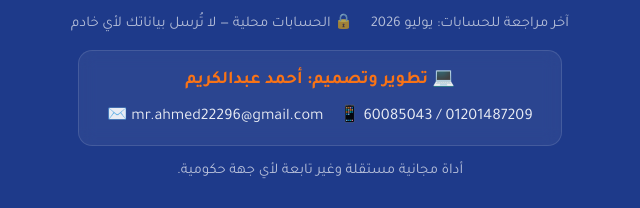
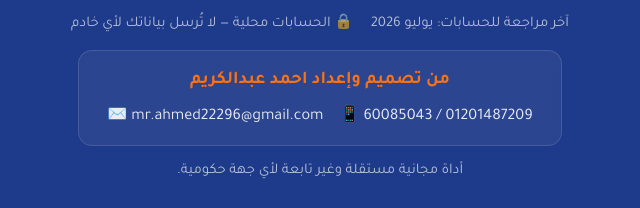
Before and after one commit to mrahmed22296-gif/Financial-calc, a plain HTML site: page index.html in a window 1280 px wide. Shown: the part 1891-2099 px from the top of the page, 320-960 px from the left. Drawn offline with Linux system fonts and the light colour scheme; no server answers.

Commit message:
Update developer attribution to من تصميم وإعداد احمد عبدالكريم

```diff
--- a/index.html
+++ b/index.html
@@ -2101,7 +2101,7 @@
   </div>
 
   <div class="developer-card">
-    <h4 id="footerDev">💻 تطوير وتصميم: أحمد عبدالكريم</h4>
+    <h4 id="footerDev">من تصميم وإعداد احمد عبدالكريم</h4>
     <div class="developer-contacts">
       <span>✉️ <a href="mailto:mr.ahmed22296@gmail.com">mr.ahmed22296@gmail.com</a></span>
       <span>📱 <a href="tel:60085043">60085043</a> / <a href="tel:01201487209">01201487209</a></span>
@@ -2208,7 +2208,7 @@ const i18n = {
     btnReceipt: "📄 مخالصة وإخلاء طرف",
     footerLaw: "برمجية حساب المستحقات وفق قانون العمل الكويتي رقم 6/2010",
     footerLawLink: "النص الرسمي للقانون (البوابة الحكومية)",
-    footerDev: "💻 تطوير وتصميم: أحمد عبدالكريم",
+    footerDev: "من تصميم وإعداد احمد عبدالكريم",
     unitDays: " يوم",
     unitKWD: " د.ك",
     yearText: "سنة",
@@ -2376,7 +2376,7 @@ const i18n = {
     btnReceipt: "📄 Settlement Receipt",
     footerLaw: "Indemnity Calculation Tool according to Kuwait Labor Law No. 6/2010",
     footerLawLink: "Official law text (Government portal)",
-    footerDev: "💻 Developed & Designed by: Ahmed Abdelkarim",
+    footerDev: "من تصميم وإعداد احمد عبدالكريم",
     unitDays: " days",
     unitKWD: " KWD",
     yearText: "Year(s)",
```
